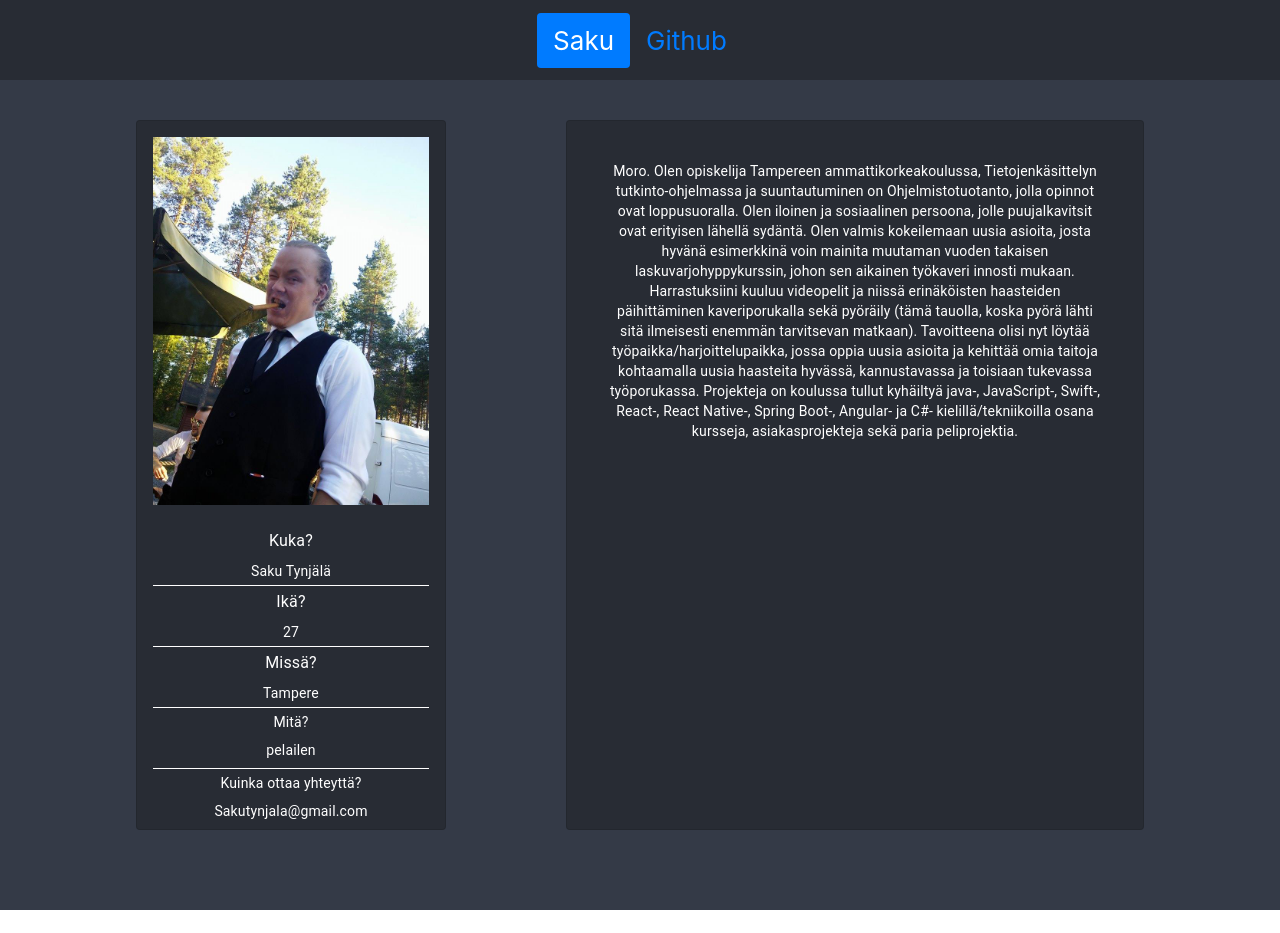
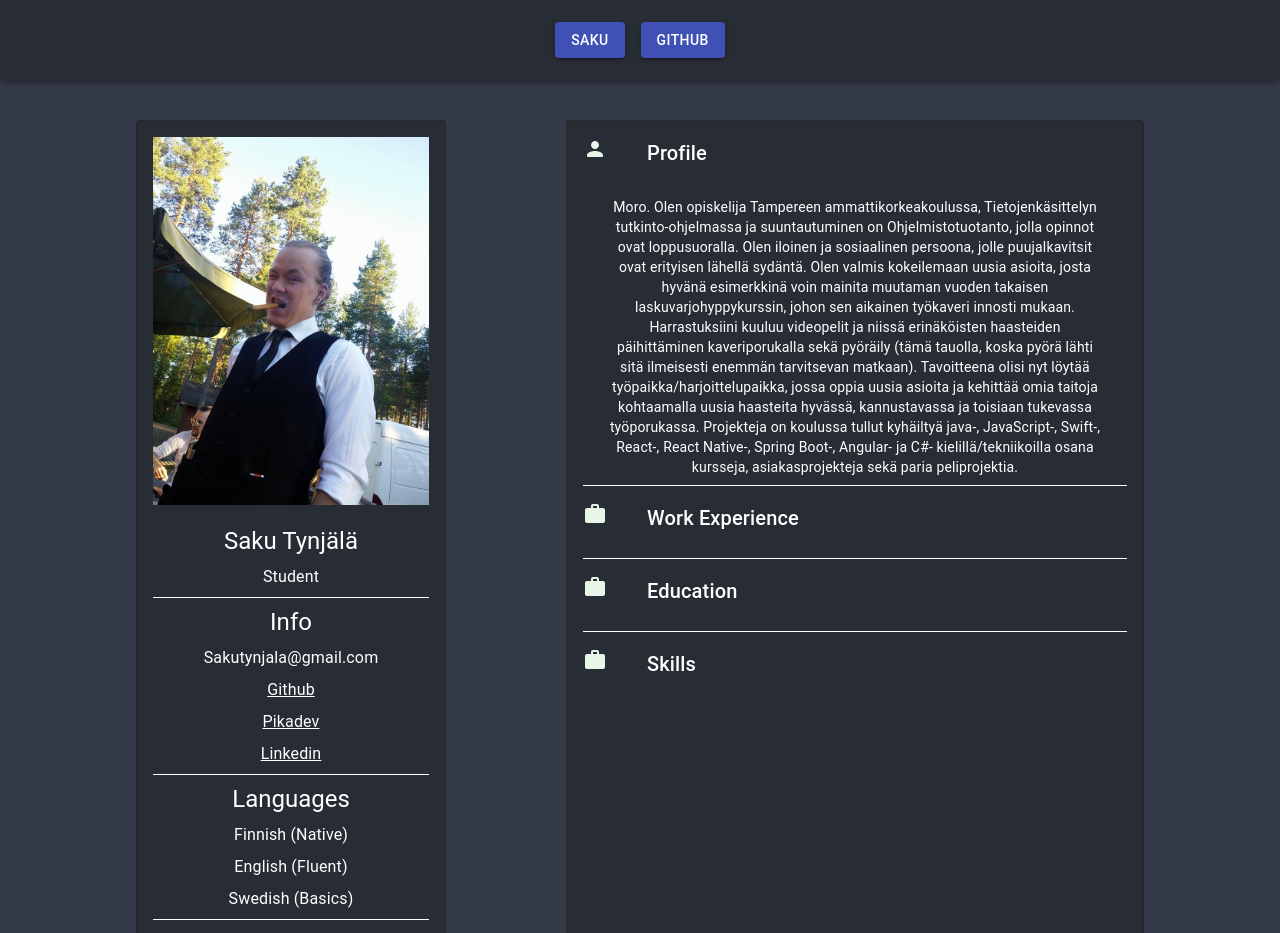
Before and after one commit to Sakkendalen/my-website, a React (Create React App) app: page / in a window 1280 px wide. Shown: the top 933 px of the page. Before the commit the page ends 910 px from the top, so only its background shows below. Built offline with nearby package versions, Linux system fonts and the light colour scheme.

Commit message:
rework of info
Scope:
-App.js
-Info.js
-Item.js
-Saku.js
-Saku.css

Because:
-more like a web-cv

```diff
--- a/src/components/App.js
+++ b/src/components/App.js
@@ -1,5 +1,7 @@
 import React, { Component } from 'react';
-import { Nav } from 'react-bootstrap';
+
+import {AppBar, Toolbar, Button} from '@material-ui/core';
+
 
 import 'bootstrap/dist/css/bootstrap.min.css';
 import '../styles/App.css';
@@ -30,6 +32,7 @@ export default class App extends Component {
     }
   }
 
+
   render() {
     const {isLoading} = this.state;
 
@@ -40,14 +43,16 @@ export default class App extends Component {
     return (
       <div>
         <div className='Header'>
-        <Nav variant='pills' defaultActiveKey='Saku'>
-          <Nav.Item>
-            <Nav.Link eventKey='Saku' onClick={ () => this.topMenuClick('Saku')}> Saku </Nav.Link>
-          </Nav.Item>
-          <Nav.Item>
-            <Nav.Link eventKey='Github' onClick={ () => this.topMenuClick('Info')}> Github </Nav.Link>
-          </Nav.Item>
-        </Nav>
+        <AppBar className='Header' style={{ backgroundColor: '#282c34'}}>
+          <Toolbar>
+          <Button variant='contained' color='primary' eventKey='Saku' onClick={ () => this.topMenuClick('Saku')} style={{marginInline: '1vh'}}>
+            Saku
+          </Button>
+          <Button variant='contained' color='primary' eventKey='Saku' onClick={ () => this.topMenuClick('Info')} style={{marginInline: '1vh'}}>
+            Github
+          </Button>
+          </Toolbar>
+        </AppBar>
         </div>
         <div className='App'>
             {this.state.page}
--- a/src/components/Info.js
+++ b/src/components/Info.js
@@ -1,6 +1,7 @@
 import React, { Component } from 'react';
 
 import {Card, Grid} from '@material-ui/core';
+import grey from '@material-ui/core/colors/grey';
 
 import Item from './Item.js'
 import '../styles/Info.css';
--- a/src/components/Item.js
+++ b/src/components/Item.js
@@ -1,7 +1,7 @@
 import React, { Component } from 'react';
 
 import { CardContent, Typography, CardActions, IconButton, Divider } from '@material-ui/core';
-import { green } from '@material-ui/core/colors';
+import { green, grey } from '@material-ui/core/colors';
 import Icon from '@mdi/react'
 import { mdiLanguageJava, mdiLanguageSwift, mdiLanguageCsharp, mdiLanguageJavascript  } from '@mdi/js'
 import GitHubIcon from '@material-ui/icons/GitHub';
--- a/src/components/Saku.js
+++ b/src/components/Saku.js
@@ -1,6 +1,11 @@
 import React, { Component } from 'react';
-import { Typography, Paper, Divider } from '@material-ui/core';
+import { Typography, Paper, Divider, Link } from '@material-ui/core';
 import { Image } from 'react-bootstrap';
+import { green } from '@material-ui/core/colors';
+
+import PersonRoundedIcon from '@material-ui/icons/PersonRounded';
+import WorkRoundedIcon from '@material-ui/icons/WorkRounded';
+import SportsEsportsRoundedIcon from '@material-ui/icons/SportsEsportsRounded';
 
 import '../styles/Saku.css';
 import logo from '../styles/Images/placeholder.jpg';
@@ -52,47 +57,94 @@ export default class Saku extends Component {
                 <div className='imgCont'>
                   <Image alt='kuva' src={logo} rounded style={{maxHeight:'50vh', maxWidth:'50vh', padding: '2vh' }} />
                 </div>
-                <Typography variant='body1' style={{paddingTop: '1vh', paddingBottom: '0.5vh', color: 'white' }}>
-                  Kuka?
-                </Typography>
-                <Typography variant='body2' style={{paddingTop: '0.5vh', paddingBottom: '0.5vh', color: 'white' }}>
+                <Typography variant='h5' style={{paddingTop: '0.5vh', paddingBottom: '0.5vh', color: 'white' }}>
                   Saku Tynjälä
                 </Typography>
-                <Divider variant="middle" style={{ backgroundColor: 'white' }} />
-                <Typography variant='body1' style={{paddingTop: '0.5vh', paddingBottom: '0.5vh', color: 'white' }}>
-                  Ikä?
-                </Typography>
-                <Typography variant='body2' style={{paddingTop: '0.5vh', paddingBottom: '0.5vh', color: 'white' }}>
-                  {this.getAge()}
+                <Typography variant='body1' style={{paddingTop: '0.5vh', paddingBottom: '1vh', color: 'white' }}>
+                  Student
                 </Typography>
                 <Divider variant="middle" style={{ backgroundColor: 'white' }} />
+                <Typography variant='h5' style={{paddingTop: '1vh', paddingBottom: '0.5vh', color: 'white' }}>
+                  Info
+                </Typography>
                 <Typography variant='body1' style={{paddingTop: '0.5vh', paddingBottom: '0.5vh', color: 'white' }}>
-                  Missä?
+                  Sakutynjala@gmail.com
                 </Typography>
-                <Typography variant='body2' style={{paddingTop: '0.5vh', paddingBottom: '0.5vh', color: 'white' }}>
-                  Tampere
+                <Typography variant='body1' style={{paddingTop: '0.5vh', paddingBottom: '0.5vh'}}>
+                  <Link href="https://github.com/sakkendalen" variant='body1' underline='always' style={{color: 'white' }}>
+                    Github
+                  </Link>
+                </Typography>
+                <Typography variant='body1' style={{paddingTop: '0.5vh', paddingBottom: '0.5vh' }}>
+                  <Link href="https://pikadev.fi/public/5e1eff28c04e4c0d0afa792d" variant='body1' underline='always' style={{ color: 'white' }}>
+                    Pikadev
+                  </Link>
+                </Typography>
+                <Typography variant='body1' style={{paddingTop: '0.5vh', paddingBottom: '1vh' }}>
+                  <Link href="https://www.linkedin.com/in/saku-tynj%C3%A4l%C3%A4-4a8bb7158/" variant='body1' underline='always' style={{color: 'white' }}>
+                    Linkedin
+                  </Link>
                 </Typography>
                 <Divider variant="middle" style={{ backgroundColor: 'white' }} />
-                <Typography variant='body2' style={{paddingTop: '0.5vh', paddingBottom: '0.5vh', color: 'white' }}>
-                  Mitä?
+                <Typography variant='h5' style={{paddingTop: '1vh', paddingBottom: '0.5vh', color: 'white' }}>
+                  Languages
                 </Typography>
-                <Typography variant='body2' style={{paddingTop: '0.5vh', paddingBottom: '1vh', color: 'white' }}>
-                  pelailen
+                <Typography variant='body1' style={{paddingTop: '0.5vh', paddingBottom: '0.5vh', color: 'white' }}>
+                  Finnish (Native)
                 </Typography>
-                <Divider variant="middle" style={{ backgroundColor: 'white' }} />
-                <Typography variant='body2' style={{paddingTop: '0.5vh', paddingBottom: '0.5vh', color: 'white' }}>
-                  Kuinka ottaa yhteyttä?
+                <Typography variant='body1' style={{paddingTop: '0.5vh', paddingBottom: '0.5vh', color: 'white' }}>
+                  English (Fluent)
                 </Typography>
-                <Typography variant='body2' style={{paddingTop: '0.5vh', paddingBottom: '1vh', color: 'white' }}>
-                  Sakutynjala@gmail.com
+                <Typography variant='body1' style={{paddingTop: '0.5vh', paddingBottom: '1vh', color: 'white' }}>
+                  Swedish (Basics)
+                </Typography>
+                <Divider variant="middle" style={{  backgroundColor: 'white' }} />
+                <Typography variant='h5' style={{paddingTop: '1vh', paddingBottom: '0.5vh', color: 'white' }}>
+                  Interests
+                </Typography>
+                <Typography variant='body1' style={{paddingTop: '0.5vh', paddingBottom: '0.5vh', color: 'white' }}>
+                  Games
+                </Typography>
+                <Typography variant='body1' style={{paddingTop: '0.5vh', paddingBottom: '0.5vh', color: 'white' }}>
+                  Programming
+                </Typography>
+                <Typography variant='body1' style={{paddingTop: '0.5vh', paddingBottom: '1vh', color: 'white' }}>
+                  more...
                 </Typography>
               </Paper>
             </div>
             <div className='textCont'>
               <Paper variant="outlined" style={{backgroundColor: '#282c34'}}>
-                <Typography variant='body2'style={{padding: '5vh', color: 'white' }}>
-                  {aboutText}
-                </Typography>
+                <div className='textContShort'>
+                  <PersonRoundedIcon style={{ color: green[50]}}/>
+                  <Typography variant='h6' style={{ paddingBottom: '1vh', paddingInline: '5vh', color: 'white' }}>
+                    Profile
+                  </Typography>
+                  </div>
+                    <Typography variant='body2'style={{paddingTop: '0.5vh', paddingBottom: '1vh', paddingInline: '5vh', color: 'white'}}>
+                      {aboutText}
+                    </Typography>
+                    <Divider variant="middle" style={{ backgroundColor: 'white' }} />
+                  <div className='textContShort'>
+                    <WorkRoundedIcon style={{alignSelf: '', color: green[50]}}/>
+                    <Typography variant='h6' style={{ paddingBottom: '1vh', paddingInline: '5vh', color: 'white' }}>
+                      Work Experience
+                    </Typography>
+                  </div>
+                  <Divider variant="middle" style={{ backgroundColor: 'white' }} />
+                  <div className='textContShort'>
+                    <WorkRoundedIcon style={{ color: green[50]}}/>
+                    <Typography variant='h6' style={{ paddingBottom: '1vh', paddingInline: '5vh', color: 'white' }}>
+                      Education
+                    </Typography>
+                  </div>
+                  <Divider variant="middle" style={{ backgroundColor: 'white' }} />
+                  <div className='textContShort'>
+                    <WorkRoundedIcon style={{ color: green[50]}}/>
+                    <Typography variant='h6' style={{ paddingBottom: '1vh', paddingInline: '5vh', color: 'white' }}>
+                      Skills
+                    </Typography>
+                  </div>
               </Paper>
             </div>
           </div>
--- a/src/styles/Saku.css
+++ b/src/styles/Saku.css
@@ -11,6 +11,13 @@
         flex: 1;
         flex-direction: column;
         padding-left: 15vh;
+    }
+
+    .textContShort {
+        display: flex;
+        flex: 1;
+        flex-direction: row;
+        padding: 2vh;
     }
 
     .imgCont {
```
